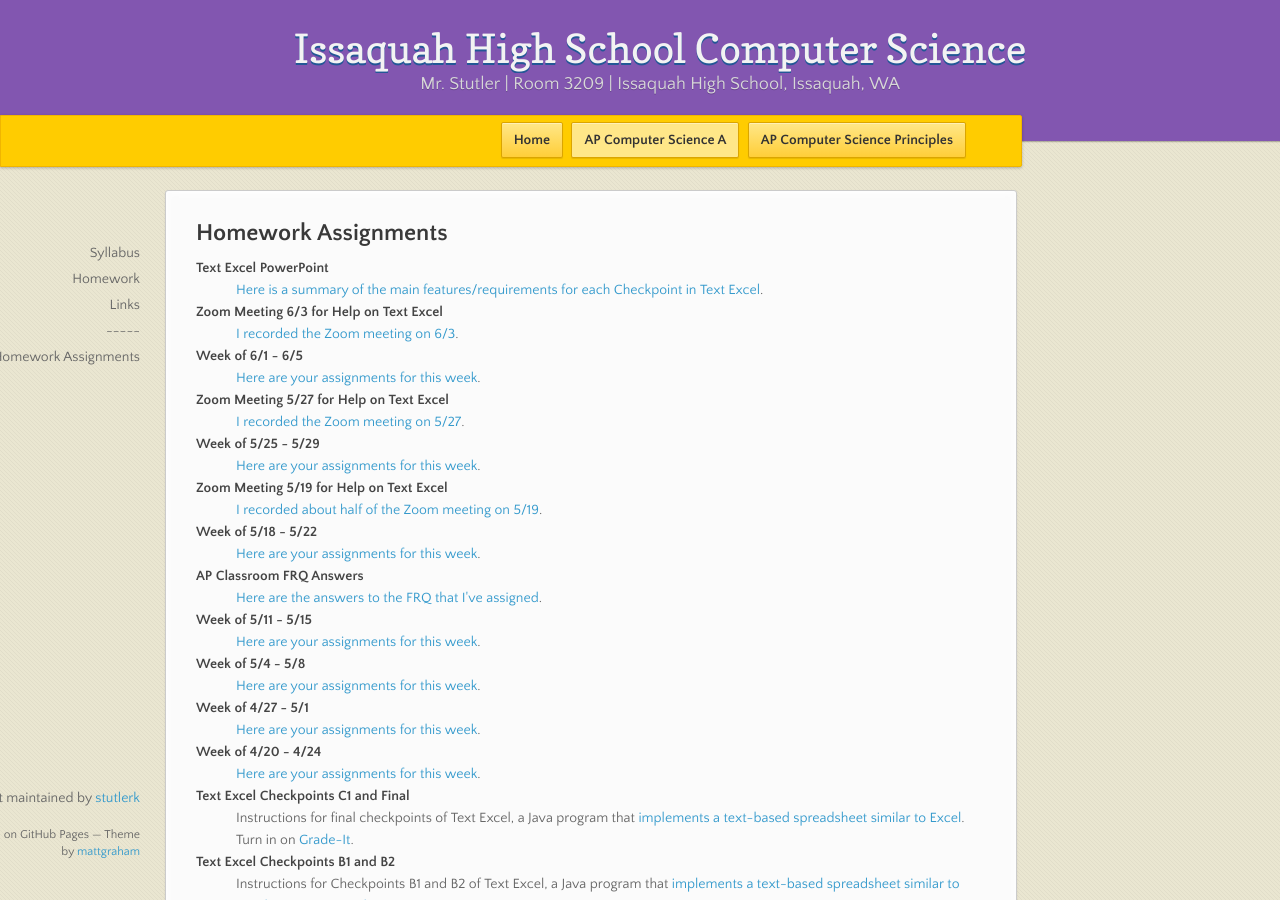
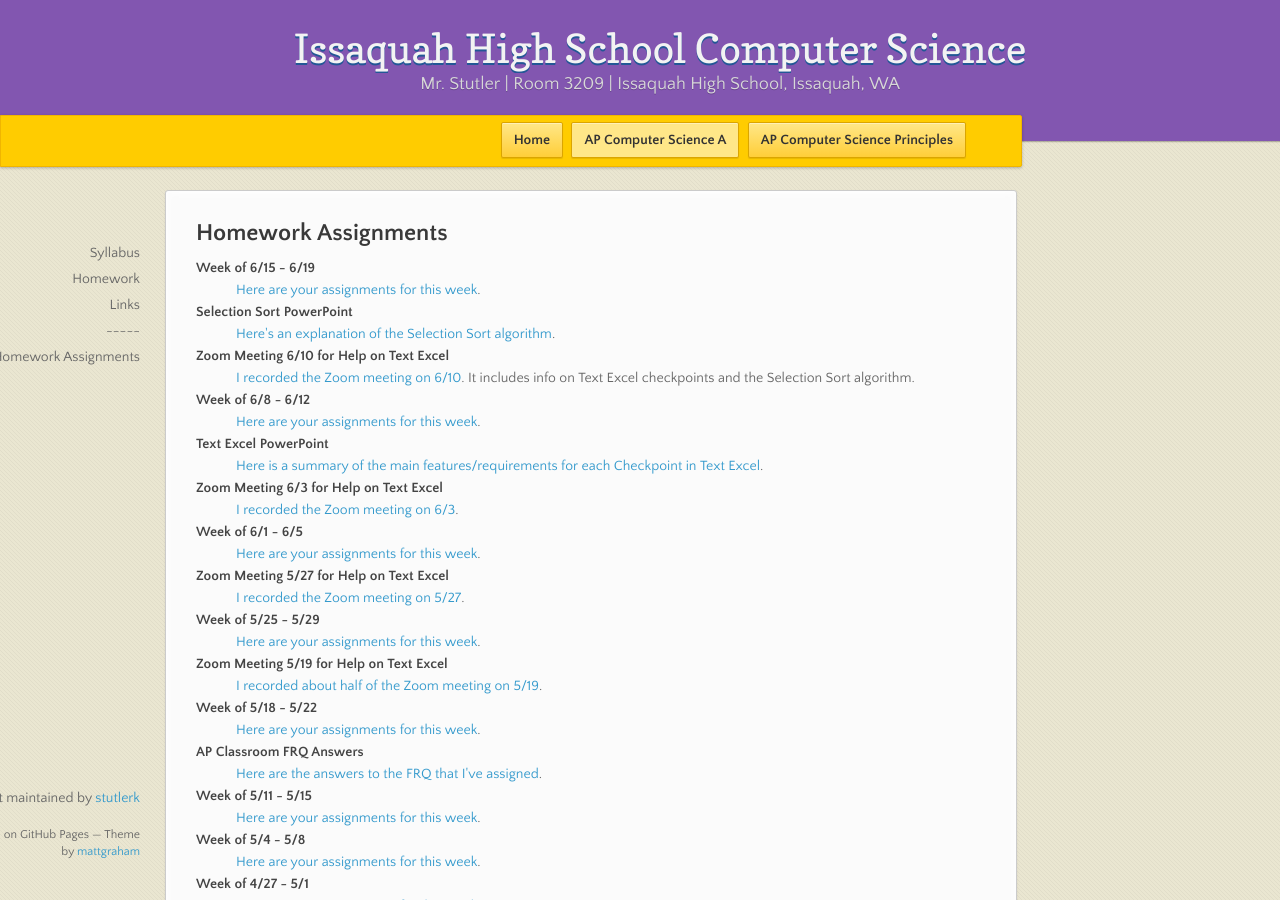
Before and after one commit to stutlerk/ihs-website, a Jekyll site: the page built from _apcsa/homework.html, in a window 1280 px wide and 900 px high. Built offline with Jekyll 4.4.1, drawn with Linux system fonts in a browser that asks for light colours; nearby versions of some CDN libraries.

Commit message:
Update homework.html

```diff
--- a/_apcsa/homework.html
+++ b/_apcsa/homework.html
@@ -10,6 +10,18 @@ layout: course
     <dt>Computer History Report, due 9/19/2018 at the beginning of class</dt>
     <dd><a href="https://issaquahwednet-my.sharepoint.com/personal/stutlerk_issaquah_wednet_edu/_layouts/15/guestaccess.aspx?docid=00f746ca063ec4fe89aaef3ed6d400941&authkey=AeHXKIjD7VBW10XG1QzwDCU">Computer history report assignment</a></dd>
     -->
+    <dt>Week of 6/15 - 6/19</dt>
+    <dd><a href="https://issaquahwednet-my.sharepoint.com/:w:/g/personal/stutlerk_issaquah_wednet_edu/Ea2DdM3VwVhKm_z6l-CAQh0BD4JkBNa3Rs-K4O0pEzpRjQ?e=HeCtV7" target="_blank">Here are your assignments for this week</a>.</dd>
+
+    <dt>Selection Sort PowerPoint</dt>
+    <dd><a href="https://issaquahwednet-my.sharepoint.com/:p:/g/personal/stutlerk_issaquah_wednet_edu/ESOEtMSzs0tEtsYPCZCUT1YBhYUvW9drPwPfeTqXjclzEw?e=uxb6jh" target="_blank">Here's an explanation of the Selection Sort algorithm</a>.</dd>
+
+    <dt>Zoom Meeting 6/10 for Help on Text Excel</dt>
+    <dd><a href="https://issaquahwednet-my.sharepoint.com/:f:/g/personal/stutlerk_issaquah_wednet_edu/EjsiCF8z0dNGhu9tgaPULGgBSAYh6zIx9MP2xKf292vnFA?e=sUdq0E" target="_blank">I recorded the Zoom meeting on 6/10</a>. It includes info on Text Excel checkpoints and the Selection Sort algorithm.</dd>
+
+    <dt>Week of 6/8 - 6/12</dt>
+    <dd><a href="https://issaquahwednet-my.sharepoint.com/:w:/g/personal/stutlerk_issaquah_wednet_edu/ESJCLdI7EYxDpIGu2xHv3V4BusRpoIlG2Ojjj-u10_0d9A?e=deWag5" target="_blank">Here are your assignments for this week</a>.</dd>
+
     <dt>Text Excel PowerPoint</dt>
     <dd><a href="https://issaquahwednet-my.sharepoint.com/:p:/g/personal/stutlerk_issaquah_wednet_edu/EQJe--MunYtDiA90cQhY2gsBR80b0x82MgxacJIE8qeSqA?e=EwnsGN" target="_blank">Here is a summary of the main features/requirements for each Checkpoint in Text Excel</a>.</dd>
 
```
